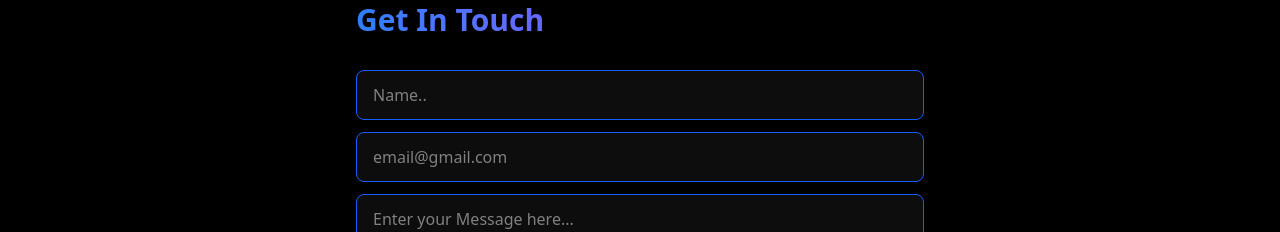
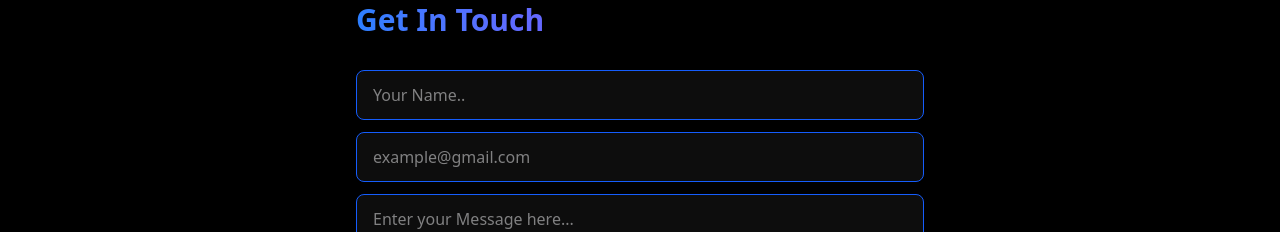
Before and after one commit to M-ADARSHCHARY/AdarshChary-Portfolio, a React (Vite) app: page / in a window 1280 px wide. Shown: the part 2345-2577 px from the top of the page. Built offline with nearby package versions, Linux system fonts and the light colour scheme.

Commit message:
changed placeholders

```diff
--- a/src/components/sections/Contact.jsx
+++ b/src/components/sections/Contact.jsx
@@ -25,13 +25,13 @@ const Contact = () => {
               <form action="" className="space-y-3"onSubmit={emailSubmit}>
                      <div className="relative">
                         <input type="text" id="name" name="name" value={formData.name} required className="w-full bg-white/5 border border-blue-600 hover:border-blue-900 px-4 py-3 rounded-lg"
-                        placeholder="Name.."
+                        placeholder="Your Name.."
                         onChange={(e)=>setFormData({...formData,name:e.target.value})}
                         />
                      </div>
                      <div className="relative">
                         <input type="email" id="email" name="email" value = {formData.email}required className="w-full bg-white/5 border border-blue-600 hover:border-blue-900 px-4 py-3 rounded-lg"
-                        placeholder="email@gmail.com"
+                        placeholder="example@gmail.com"
                         onChange={(e)=>setFormData({...formData,email:e.target.value})}
                         />
                      </div>
```
